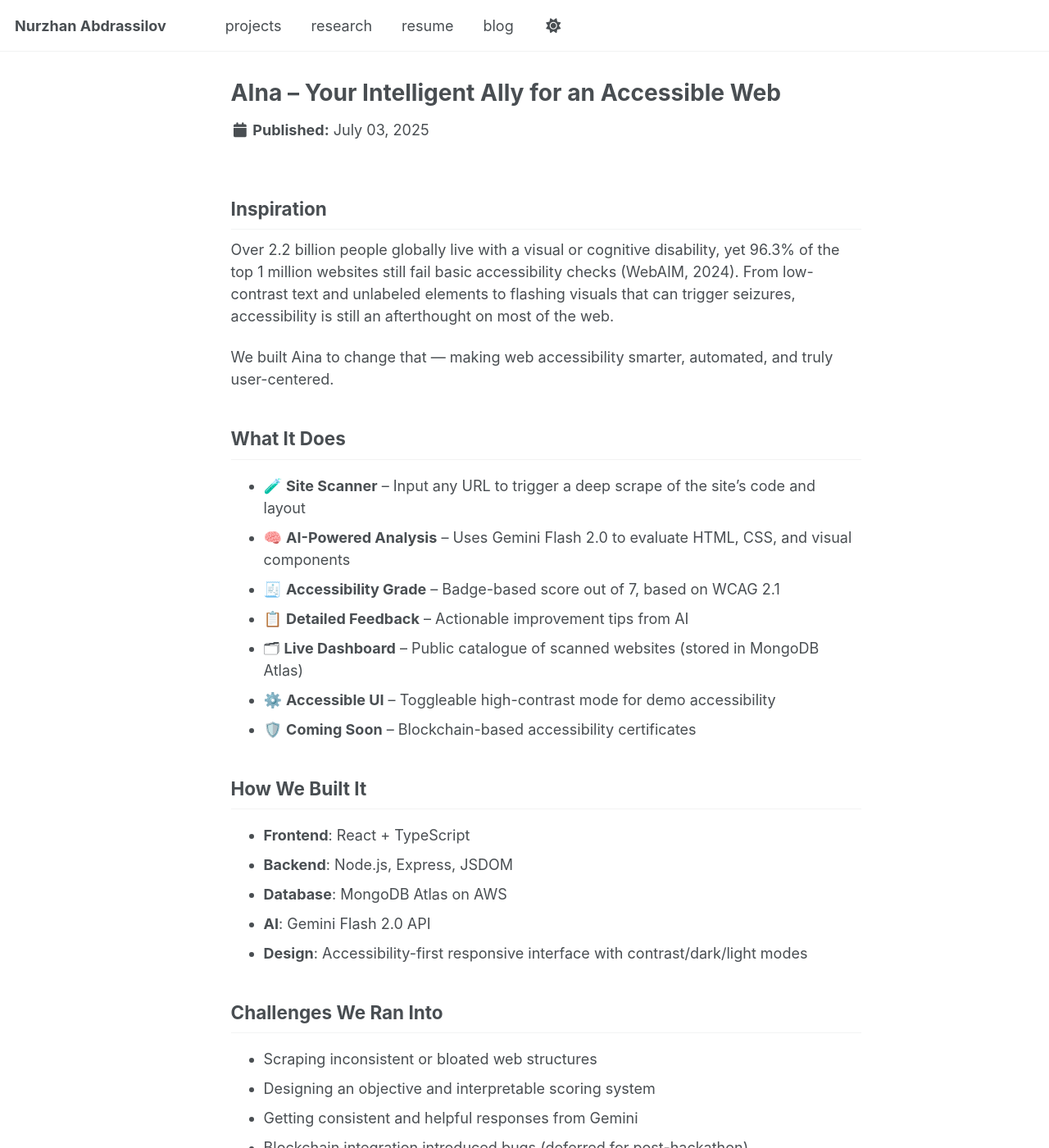
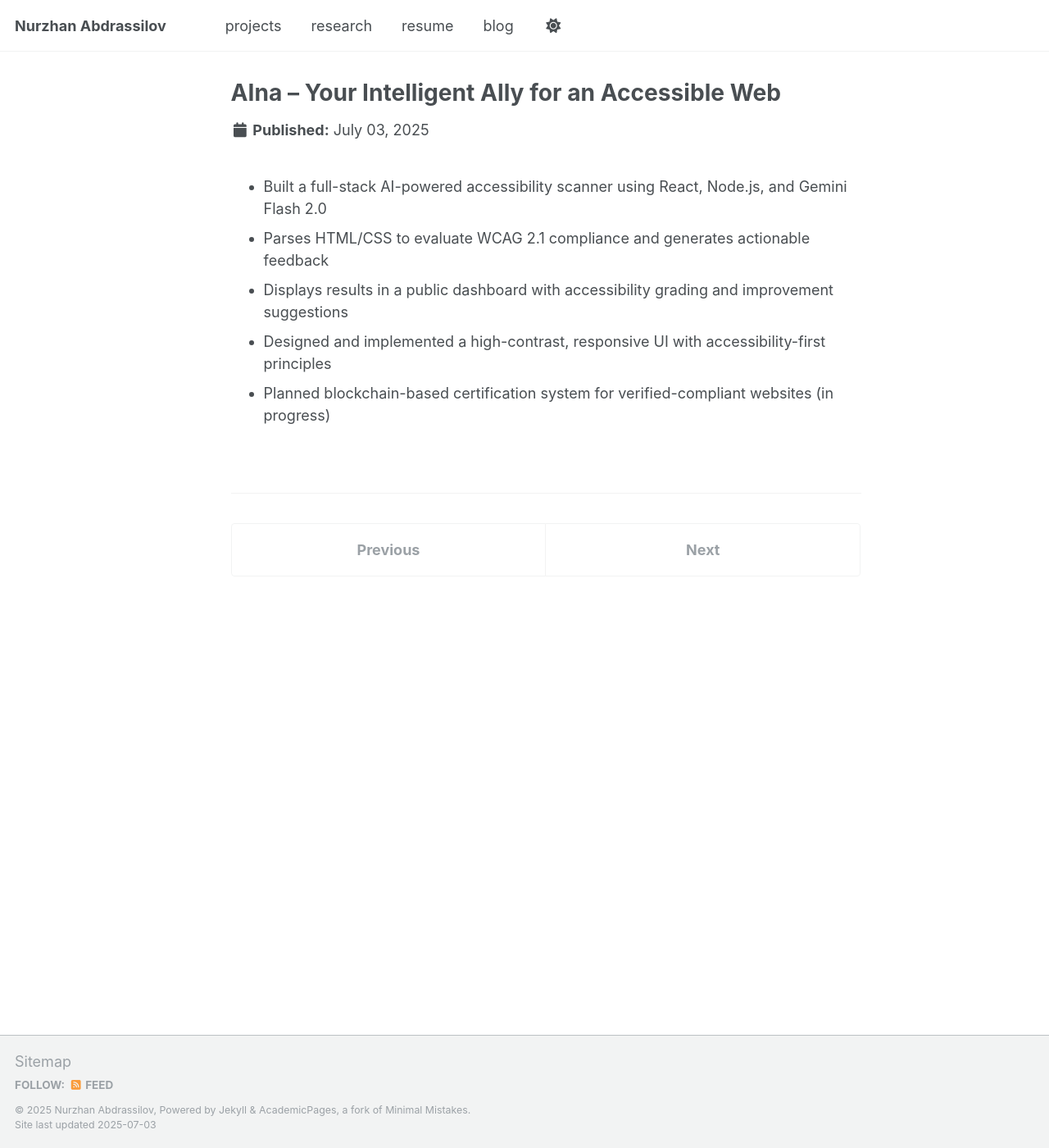
Before and after one commit to NurzhanAbdrassilov/nurzhanabdrassilov.github.io, a Jekyll site: the page built from _projects/aina.md, in a window 1280 px wide and 1400 px high. Shown: the whole window at 82% size. Built offline with Jekyll 4.4.1, drawn with Linux system fonts in a browser that asks for light colours; some of the changed text lies outside the part shown.

```diff
--- a/_projects/aina.md
+++ b/_projects/aina.md
@@ -1,65 +1,12 @@
 ---
 title: "AIna – Your Intelligent Ally for an Accessible Web"
 layout: single
-excerpt: "<br/><img src='/images/aina.png'> AIna is your AI-powered co-pilot for visual web accessibility—analyzing websites, grading compliance, and guiding improvements to build a safer, more inclusive internet for everyone."
+excerpt: "<br/><img src='/images/aina.png'> Built a full-stack AI tool that scans websites for accessibility issues, assigns WCAG-based scores, and provides actionable improvements using Gemini Flash 2.0. Features a public dashboard, accessible UI, and future blockchain support."
 collection: projects
 ---
 
-## Inspiration
-
-Over 2.2 billion people globally live with a visual or cognitive disability, yet 96.3% of the top 1 million websites still fail basic accessibility checks (WebAIM, 2024). From low-contrast text and unlabeled elements to flashing visuals that can trigger seizures, accessibility is still an afterthought on most of the web.
-
-We built Aina to change that — making web accessibility smarter, automated, and truly user-centered.
-
-## What It Does
-
-- 🧪 **Site Scanner** – Input any URL to trigger a deep scrape of the site’s code and layout
-- 🧠 **AI-Powered Analysis** – Uses Gemini Flash 2.0 to evaluate HTML, CSS, and visual components
-- 🧾 **Accessibility Grade** – Badge-based score out of 7, based on WCAG 2.1
-- 📋 **Detailed Feedback** – Actionable improvement tips from AI
-- 🗂 **Live Dashboard** – Public catalogue of scanned websites (stored in MongoDB Atlas)
-- ⚙️ **Accessible UI** – Toggleable high-contrast mode for demo accessibility
-- 🛡️ **Coming Soon** – Blockchain-based accessibility certificates
-
-## How We Built It
-
-- **Frontend**: React + TypeScript
-- **Backend**: Node.js, Express, JSDOM
-- **Database**: MongoDB Atlas on AWS
-- **AI**: Gemini Flash 2.0 API
-- **Design**: Accessibility-first responsive interface with contrast/dark/light modes
-
-## Challenges We Ran Into
-
-- Scraping inconsistent or bloated web structures
-- Designing an objective and interpretable scoring system
-- Getting consistent and helpful responses from Gemini
-- Blockchain integration introduced bugs (deferred for post-hackathon)
-
-## Accomplishments
-
-- 🚀 Built a full-stack AI accessibility platform in under 48 hours
-- 🤝 Integrated real-time Gemini accessibility audits
-- 📊 Developed a live public dashboard
-- 🎨 Shipped a fully accessible interface with contrast mode
-
-## What We Learned
-
-- DOM parsing and scraping are real-world engineering challenges
-- How to prompt engineer Gemini effectively
-- Cloud database deployment with MongoDB Atlas
-- Accessibility must be intentional, not an afterthought
-- Costco pizza keeps you alive during crunch time
-
-## What’s Next
-
-- 🧬 Fine-tuned suggestions tailored for different roles (developer, designer, user)
-- 🔒 Blockchain-based certification for compliant websites
-- 👥 User testing with assistive tech communities
-- 🌍 Browser extension for real-time scans
-- 📢 Developer advocacy through accessibility awareness
-
-## Links
-
-- 🔗 [Live Demo](https://caneyeuseit.tech)
-- 💻 [GitHub Repo](https://github.com/nurzhanabdrassilov/aina)
+- Built a full-stack AI-powered accessibility scanner using React, Node.js, and Gemini Flash 2.0
+- Parses HTML/CSS to evaluate WCAG 2.1 compliance and generates actionable feedback
+- Displays results in a public dashboard with accessibility grading and improvement suggestions
+- Designed and implemented a high-contrast, responsive UI with accessibility-first principles
+- Planned blockchain-based certification system for verified-compliant websites (in progress)
```
